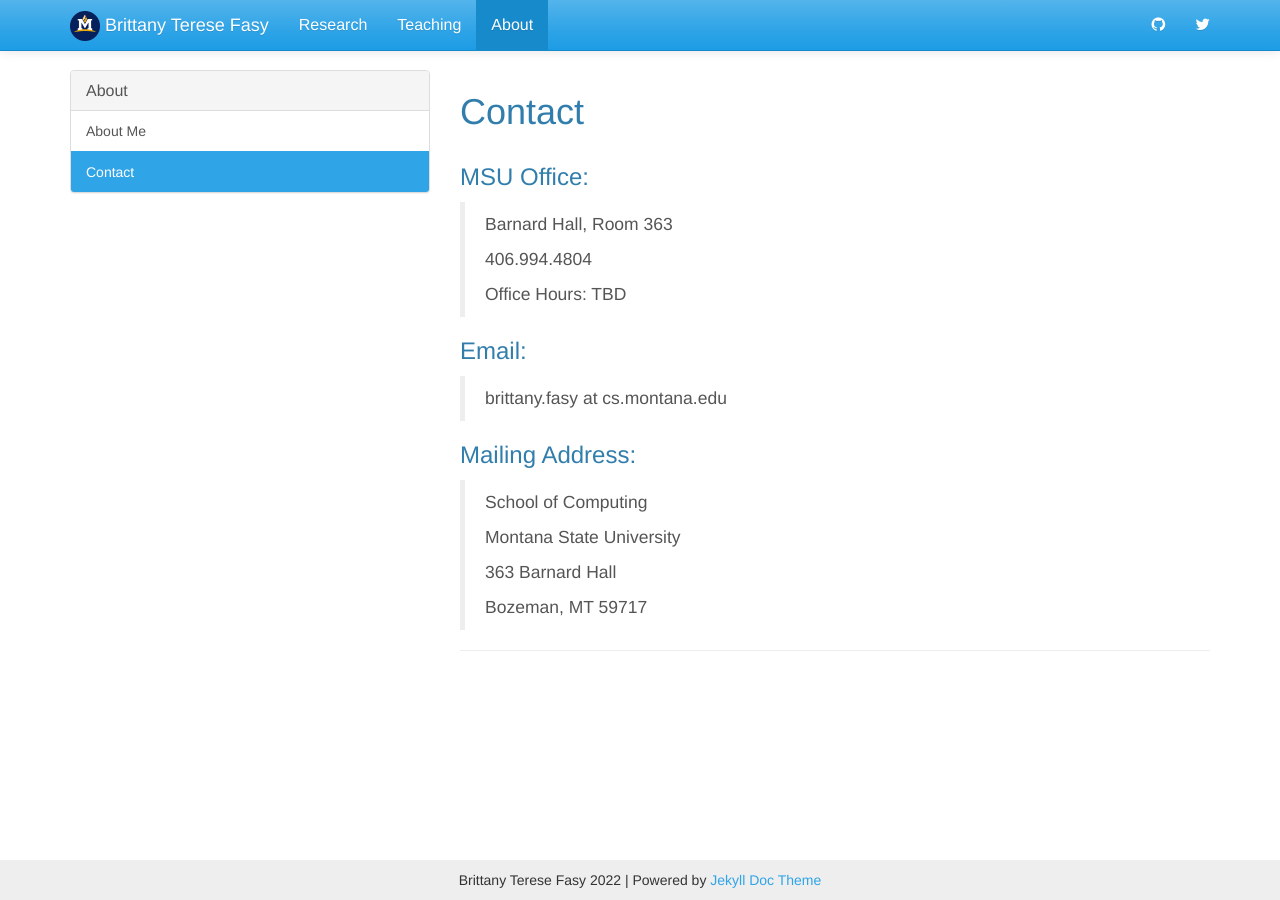
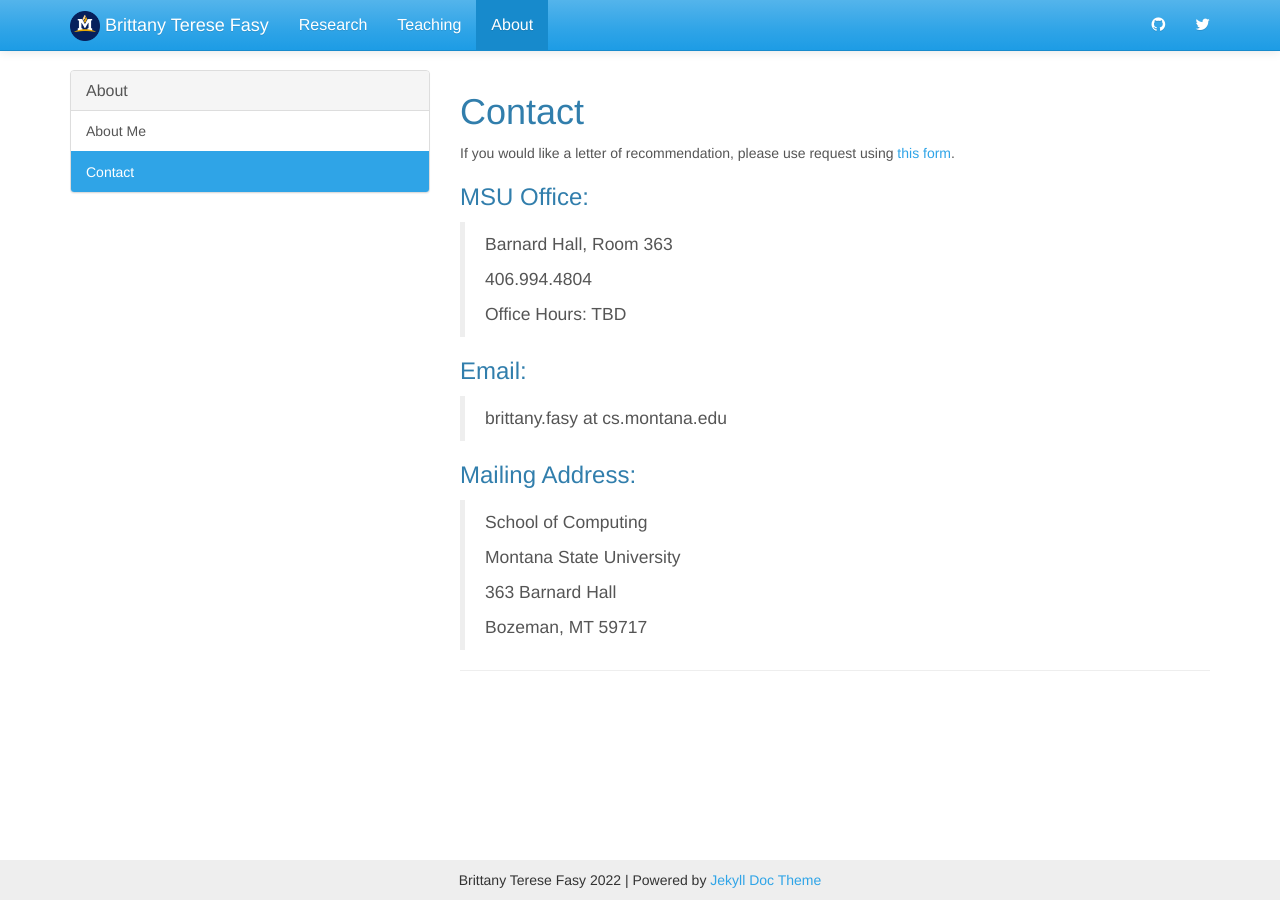
Before and after one commit to compTAG/brittany-fasy, a Jekyll site: the page built from _aboot/contact.md, in a window 1280 px wide. Built offline with Jekyll 4.4.1, drawn with Linux system fonts in a browser that asks for light colours.

Commit message:
Add link to reference letter request form

```diff
--- a/_aboot/contact.md
+++ b/_aboot/contact.md
@@ -3,6 +3,9 @@ title: Contact
 permalink: /aboot/contact/
 redirect_from: /aboot/contact.html
 ---
+
+If you would like a letter of recommendation,
+please use request using [this form](https://montana.qualtrics.com/jfe/form/SV_3Wxs1YrPIHUv7Nz).
 
 ### MSU Office:
 
```
